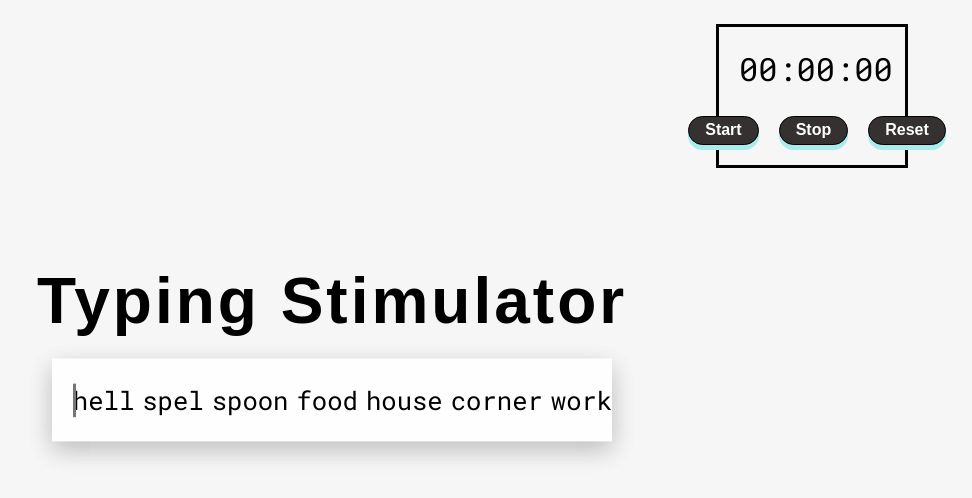
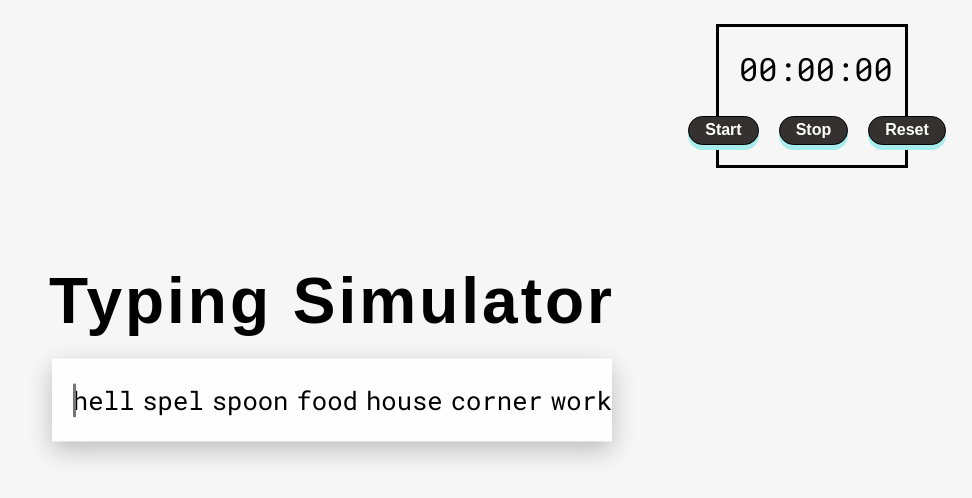
Before and after one commit to FurqanAnwar/Typing-Simulator, a website: page index.html in a window 1280 px wide. Shown: the whole page, without its empty margins (308-1280 px from the left). Drawn offline with Linux system fonts and the light colour scheme.

Commit message:
Fix typo on the title

```diff
--- a/index.html
+++ b/index.html
@@ -10,7 +10,7 @@
 <link rel="preconnect" href="https://fonts.gstatic.com" crossorigin>
 <!-- <link href="https://fonts.googleapis.com/css2?family=IM+Fell+English+SC&family=Space+Grotesk:wght@300&display=swap" rel="stylesheet">  -->
  <link href="https://fonts.googleapis.com/css2?family=Roboto+Mono&display=swap" rel="stylesheet" />
-  <title>Typing Stimulator</title>
+  <title>Typing Simulator</title>
   <link rel="shortcut icon" type="image/jpg" href="favicon.png"/>
 </head>
 
@@ -96,7 +96,7 @@
   </div>
 
 <center>
-  <div class="heading">Typing Stimulator</div>
+  <div class="heading">Typing Simulator</div>
 </center>
 
   <script src="index.js"></script>
```
